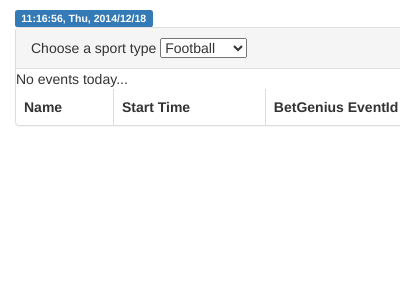
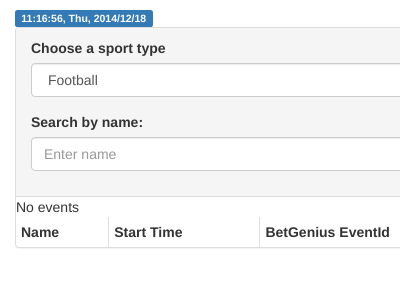
Before and after one commit to crsantos/nextdatavizevents-chromeextension, a browser extension: page app/popup.html in a window 400 px wide. Shown: the part 63-350 px from the top of the page. Drawn offline with Linux system fonts and the light colour scheme; no server answers.

Commit message:
Text search on event list

```diff
--- a/app/popup.html
+++ b/app/popup.html
@@ -7,7 +7,7 @@
     <link rel="stylesheet" href="styles/main.css">
   </head>
   <body>
-    <div class="container full-layout">
+    <div class="container-fluid full-layout">
       <div ng-controller="DataCtrl" ng-init="init()">
         <h1 class="strong">Next events for {{selectedSport.name}}</h1>
         <div ng-controller="MainCtrl">
@@ -16,21 +16,33 @@
         <div class="panel panel-default">
           <!-- Default panel contents -->
           <div class="panel-heading">
-          Choose a sport type
-            <select ng-model="selectedSport" ng-init="sportId = sports[0]" ng-options="sport.name for sport in sports track by sport.id" ng-change="toggleSport(selectedSport)">
-            </select>
+            <form class="form-horizontal" role="form">
+              <div class="form-group">
+                <label class="col-sm-2 control-label">Choose a sport type</label>
+                <div class="col-sm-10">
+                  <select ng-model="selectedSport" ng-init="sportId = sports[0]" ng-options="sport.name for sport in sports track by sport.id" ng-change="toggleSport(selectedSport)" class="form-control">
+                  </select>
+                </div>
+              </div>
+              <div class="form-group">
+                <label class="col-sm-2 control-label">Search by name:</label>
+                <div class="col-sm-10">
+                  <input type="text" ng-model="search.name" class="form-control" placeholder="Enter name">
+                </div>
+              </div>
+            </form>
           </div>
           <div class="table-responsive">
-            <table class="table table-bordered table-hover">
+            <table class="table table-bordered table-hover table-condensed">
               <thead>
                 <tr>
                   <th ng-repeat="column in columns">{{column}}</th>
                 </tr>
               </thead>
               <tbody>
-                <tr ng-show="!events.length">No events today...</tr>
-                <tr class="{{event.hasCoverage ? 'success' : 'active'}}" ng-repeat="event in events" repeat-done="repeatDone">
-                  <td><a href="https://www.betfair.com/sport/{{selectedSport.name | lowercase}}/event?eventId={{event.bookmakerEventId}}" class="event"><strong>{{event.name}}</strong></a></td>
+                <tr ng-hide="events.length">No events</tr>
+                <tr class="{{event.hasCoverage ? 'success' : 'active'}}" ng-repeat="event in events | filter:search" repeat-done="repeatDone">
+                  <td><a href="https://www.betfair.com/sport/{{selectedSport.name | lowercase}}/event?eventId={{event.bookmakerEventId}}" class="event animate-repeat"><strong>{{event.name}}</strong></a></td>
                   <td>{{event.startTime | date:'HH:mm'}} <br> {{event.startTime | date:'dd/MM/yyyy'}}</td>
                   <td>{{event.betgeniusEventId}}</td>
                   <td>
```
